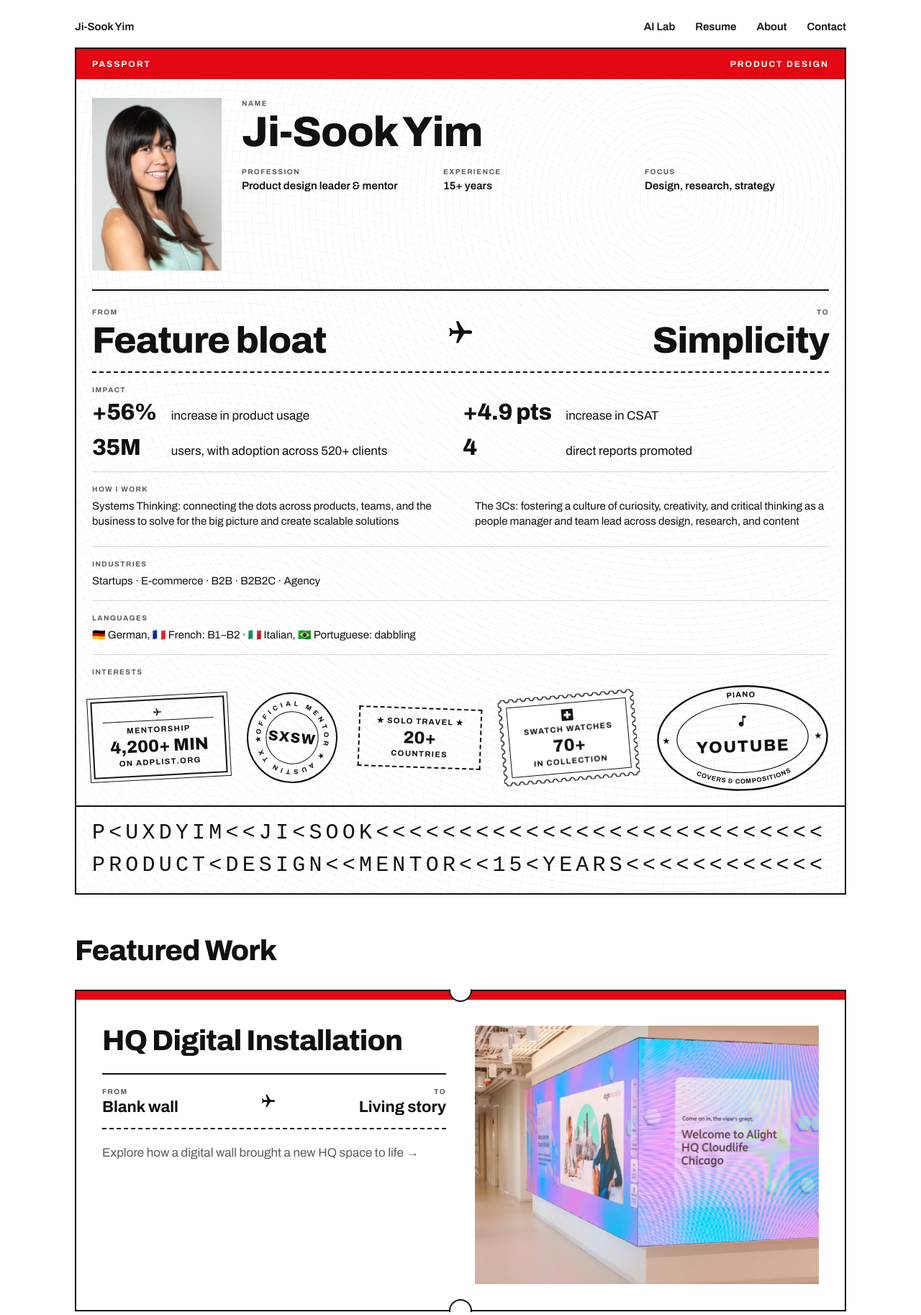
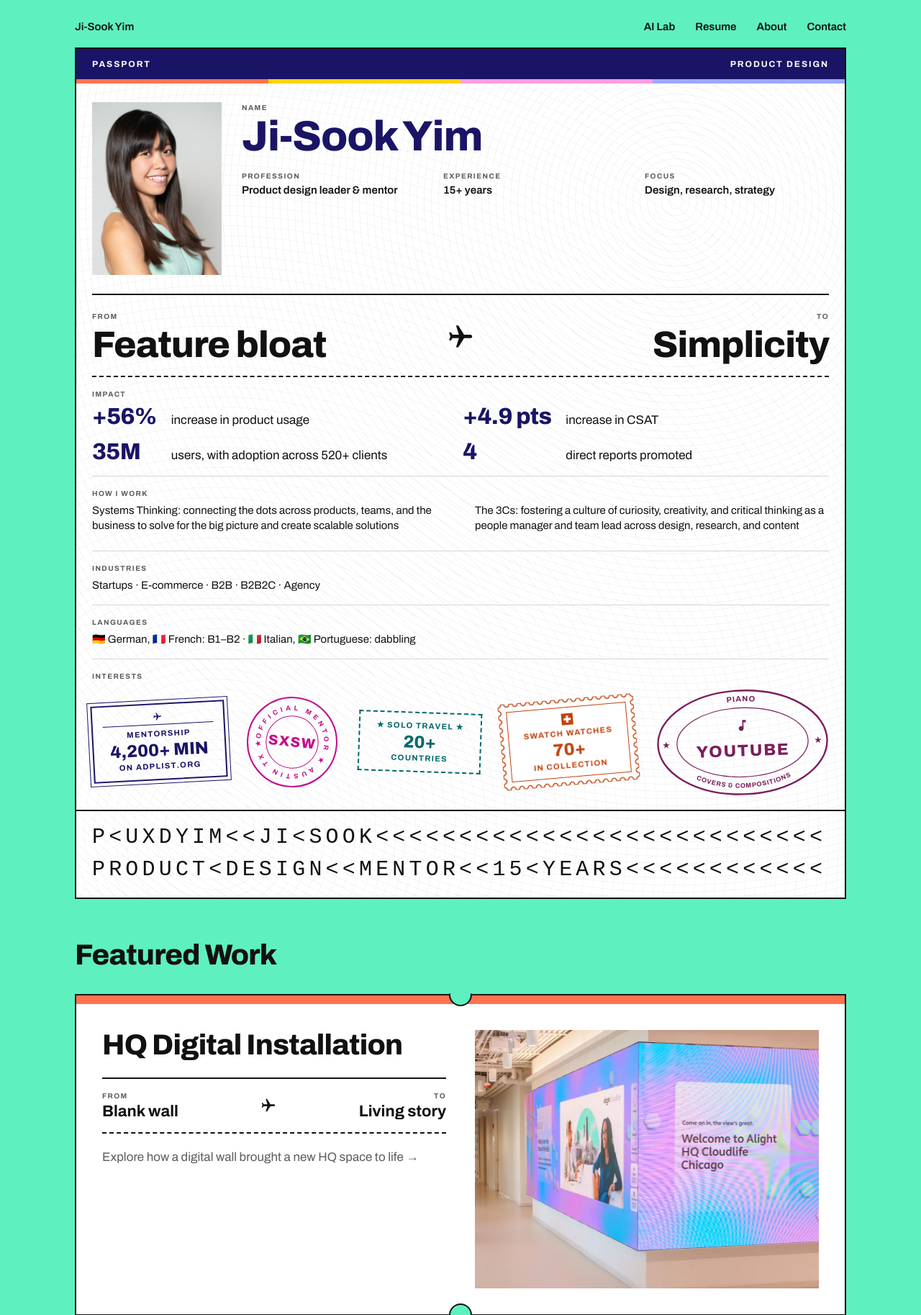
Before and after one commit to jisookyim/portfolio, a plain HTML site: page index.html in a window 1280 px wide. Shown: the top 1827 px of the page at 72% size. Drawn offline with Linux system fonts and the light colour scheme.

Commit message:
Colors: try the Departure Board palette on the homepage
Mint and periwinkle page colors, an indigo passport header with a route
stripe, and a different route color on each boarding pass.

Co-Authored-By: Claude Opus 5.5 <noreply@anthropic.com>

```diff
--- /dev/null
+++ b/components/theme-departure-board.css
@@ -0,0 +1,74 @@
+/* DRAFT color exploration: Departure Board (issue #10).
+   Loaded last, so it only overrides colors. Remove this file and its <link>
+   in templates/index.html to return to the black, white and red palette. */
+
+:root {
+  --indigo: #1A1466;
+  --signal-yellow: #FFD400;
+  --mint: #5FF0C0;
+  --pink: #FF9BE0;
+  --coral: #FF7350;
+  --periwinkle: #9AA8FF;
+  /* darker inks for text on white stamps (each at least 4.5:1) */
+  --ink-magenta: #C2108C;
+  --ink-teal: #00686B;
+  --ink-rust: #C2410C;
+  --ink-plum: #7A1F5C;
+  --ink-violet: #4F3BC9;
+  --page: var(--mint);
+}
+
+body { background: var(--page); }
+
+/* nav and section heading on mint */
+.site-name, .site-nav a, .projects h2 { color: var(--ink); }
+.site-nav a:focus-visible, .site-name:focus-visible { outline: 2px solid var(--indigo); outline-offset: 4px; }
+
+/* passport: indigo header with a route stripe that previews the boarding pass colors */
+.pp-head { position: relative; margin-bottom: 6px; background: var(--indigo); color: var(--paper); }
+.pp-head::after {
+  content: "";
+  position: absolute;
+  top: 100%;
+  left: 0;
+  right: 0;
+  height: 6px;
+  background: linear-gradient(90deg,
+    var(--coral) 0 25%,
+    var(--signal-yellow) 25% 50%,
+    var(--pink) 50% 75%,
+    var(--periwinkle) 75% 100%);
+}
+.pp-data .name { color: var(--indigo); }
+.im-num { color: var(--indigo); }
+.stamps > .stamp:nth-child(1) { --ink: var(--indigo); color: var(--indigo); }
+.stamps > .stamp:nth-child(2) { --ink: var(--ink-magenta); color: var(--ink-magenta); }
+.stamps > .stamp:nth-child(3) { --ink: var(--ink-teal); color: var(--ink-teal); }
+.stamps > .stamp:nth-child(4) { --ink: var(--ink-rust); color: var(--ink-rust); }
+.stamps > .stamp:nth-child(5) { --ink: var(--ink-plum); color: var(--ink-plum); }
+.stamps > .stamp:nth-child(6) { --ink: var(--ink-violet); color: var(--ink-violet); }
+
+/* postcard deck color for each stamp */
+.pc-pop[data-stamp="mentorship"], .pc-pop[data-stamp="jigsaw"] { --deck: var(--periwinkle); }
+.pc-pop[data-stamp="sxsw"] { --deck: var(--pink); }
+.pc-pop[data-stamp="solo"] { --deck: var(--mint); }
+.pc-pop[data-stamp="swatch"] { --deck: var(--coral); }
+.pc-pop[data-stamp="piano"] { --deck: var(--signal-yellow); }
+
+/* boarding passes: each case study gets its own route color on the trim */
+.boarding-pass { --route: var(--coral); }
+.ticket-grid > .boarding-pass:nth-child(5n+2) { --route: var(--signal-yellow); }
+.ticket-grid > .boarding-pass:nth-child(5n+3) { --route: var(--pink); }
+.ticket-grid > .boarding-pass:nth-child(5n+4) { --route: var(--periwinkle); }
+.ticket-grid > .boarding-pass:nth-child(5n+5) { --route: var(--indigo); }
+.boarding-pass::before { background: var(--route); }
+.bp-stub::before, .bp-stub::after { background: var(--page); }
+a.bp-cta { color: var(--indigo); }
+.boarding-pass:has(a.bp-cta:focus-visible) { outline-color: var(--indigo); }
+
+/* "what others say" band */
+.band-grey { background: var(--periwinkle); box-shadow: 0 0 0 100vmax var(--periwinkle); }
+
+/* footer */
+.site-footer { background: var(--indigo); }
+.footer-links a:hover { color: var(--signal-yellow); }
--- a/index.html
+++ b/index.html
@@ -11,6 +11,7 @@
 <link rel="stylesheet" href="components/hero.css">
 <link rel="stylesheet" href="components/passport.css">
 <link rel="stylesheet" href="components/recommendation.css">
+<link rel="stylesheet" href="components/theme-departure-board.css">
 </head>
 <body>
 
```
Also changed, not shown: templates/index.html (+1 -0 lines).
